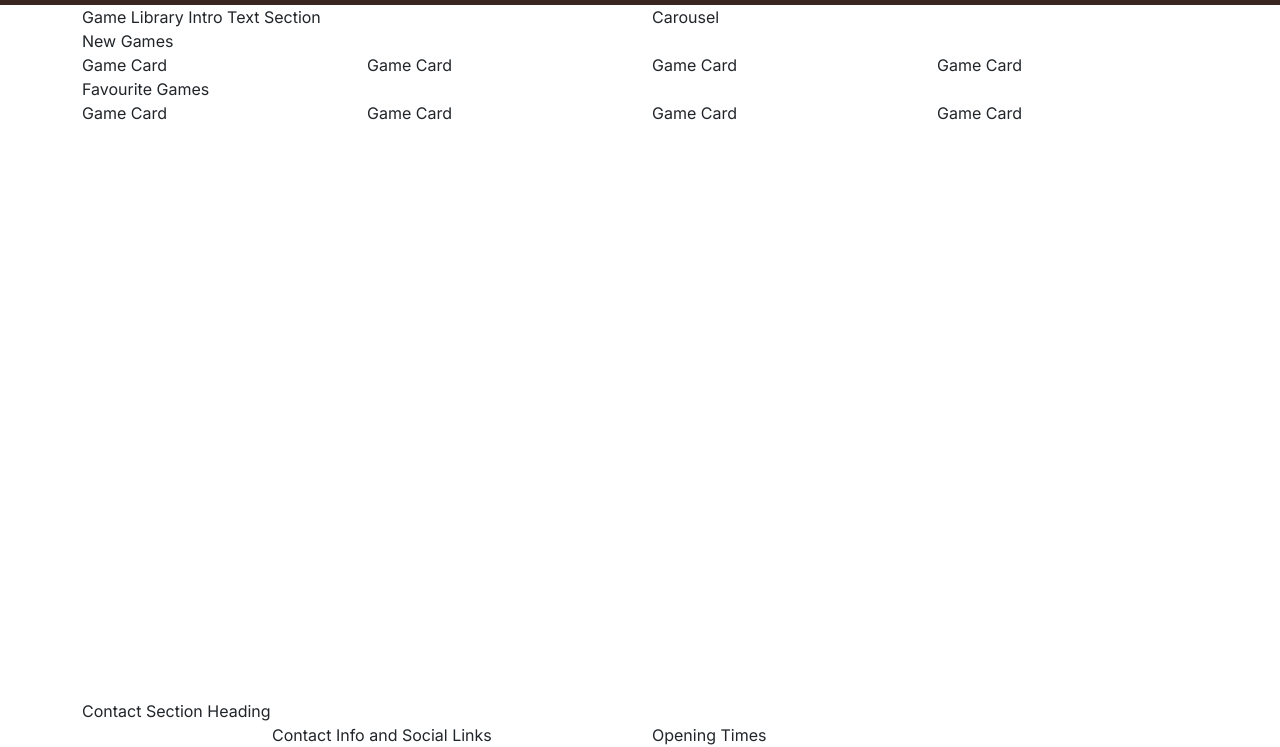
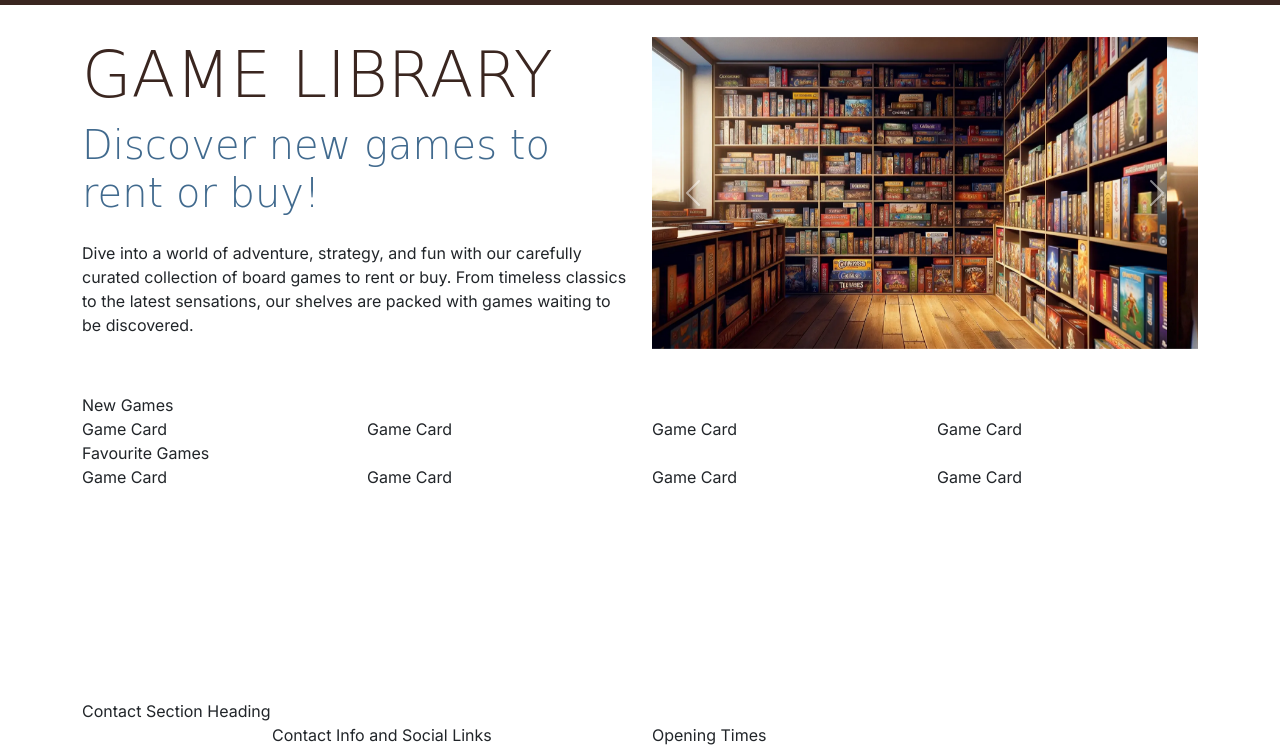
Before and after one commit to TeseoLou/boardwalk-games, a plain HTML site: page game-library.html in a window 1280 px wide. Shown: the part 53-800 px from the top of the page. Drawn offline with nearby package versions, Linux system fonts and the light colour scheme; a web font is replaced by a local one.

Commit message:
add header to game library page

```diff
--- a/game-library.html
+++ b/game-library.html
@@ -45,10 +45,39 @@
         </nav>
 
         <!--Header with Carousel-->
-        <header class="container">
+        <header id="header" class="container section">
             <div class="row">
-                <div class="col-12 col-xl-6">Game Library Intro Text Section</div>
-                <div class="col-12 col-xl-6">Carousel</div>
+                <div class="col-12 col-xl-6 text-center text-xl-start">
+                    <h1 class="display-3">Game Library</h1>
+                    <p class="lead display-6 sub-heading-color">Discover new games to rent or buy!</p>
+                    <p class="my-4">Dive into a world of adventure, strategy, and fun with our carefully curated collection of board games to rent or buy. From timeless classics to the latest sensations, our shelves are packed with games waiting to be discovered.</p>
+                </div>
+                <div class="col-12 col-xl-6">
+                    <div id="carouselExample" class="carousel slide" data-bs-ride="carousel">
+                        <div class="carousel-inner">
+                        <div class="carousel-item active">
+                            <img src="assets/images/game-library-carousel-1.webp" class="d-block w-100" alt="Bookshelves filled with boardgames.">
+                        </div>
+                        <div class="carousel-item">
+                            <img src="assets/images/game-library-carousel-2.webp" class="d-block w-100 active" alt="Bookshelves filled with boardgames.">
+                        </div>
+                        <div class="carousel-item">
+                            <img src="assets/images/game-library-carousel-3.webp" class="d-block w-100" alt="Bookshelves filled with boardgames, one man is browsing the shelves.">
+                        </div>
+                        <div class="carousel-item">
+                            <img src="assets/images/game-library-carousel-4.webp" class="d-block w-100" alt="8 board games stacked on top of each other.">
+                        </div>
+                        </div>
+                        <button class="carousel-control-prev" type="button" data-bs-target="#carouselExample" data-bs-slide="prev">
+                        <span class="carousel-control-prev-icon" aria-hidden="true"></span>
+                        <span class="visually-hidden">Previous</span>
+                        </button>
+                        <button class="carousel-control-next" type="button" data-bs-target="#carouselExample" data-bs-slide="next">
+                        <span class="carousel-control-next-icon" aria-hidden="true"></span>
+                        <span class="visually-hidden">Next</span>
+                        </button>
+                    </div>
+                </div>
             </div>
         </header>
 
```
